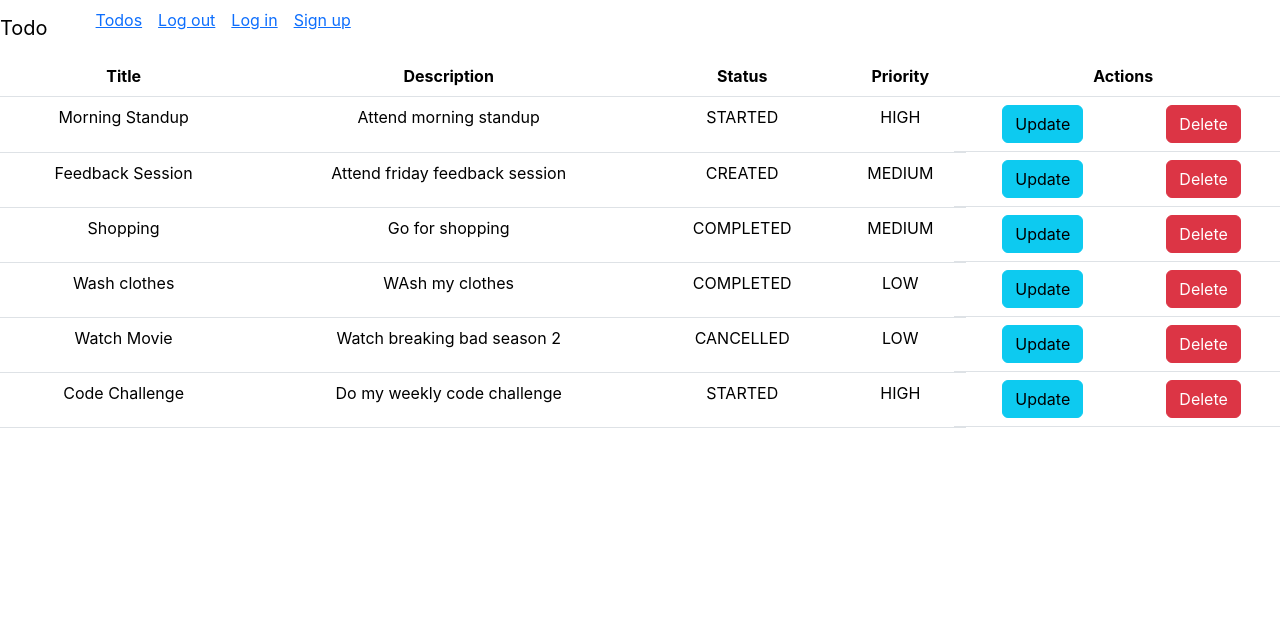
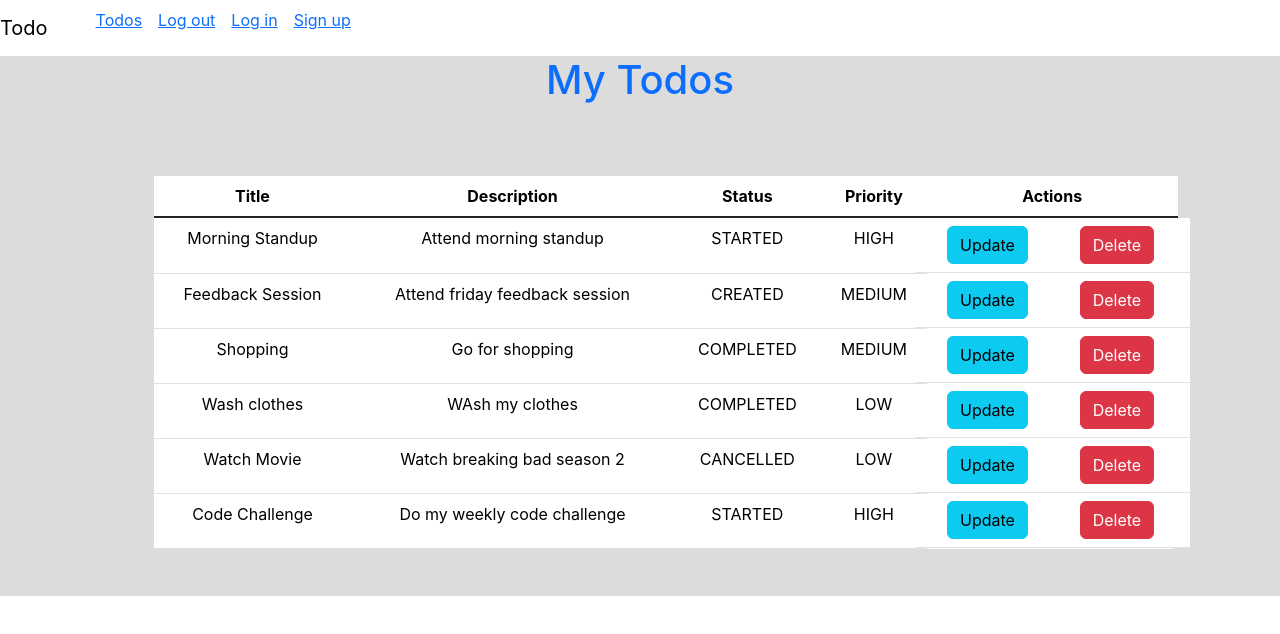
Before and after one commit to Osorabrian/Todo-React-Frontend, a React (Create React App) app: page /todos in a window 1280 px wide. Shown: the top 634 px of the page. Built offline with nearby package versions, Linux system fonts and the light colour scheme.

Commit message:
add styling TODOS table component

```diff
--- /dev/null
+++ b/src/components/Todos/todos.css
@@ -0,0 +1,13 @@
+#todos-page{
+    height: 540px;
+    background-color: #dcdcdc;
+}
+
+#todos-table{
+    border-radius: 7px;
+    background-color: white;
+    position: absolute;
+    top: 22%;
+    left: 12%;
+    width: 80%;
+}
--- a/src/components/Todos/todospage.js
+++ b/src/components/Todos/todospage.js
@@ -1,9 +1,11 @@
 import React from "react";
 import TodosTable from "./todostable";
+import './todos.css'
 
 export default function Todos(){
     return(
         <div id='todos-page'>
+            <h1 className="mb-3 text-primary">My Todos</h1>
             <TodosTable/>
         </div>
     )
--- a/src/components/Todos/todostable.js
+++ b/src/components/Todos/todostable.js
@@ -1,8 +1,9 @@
 import React from "react"
+import './todos.css'
 
 export default function TodosTable(){
     return(
-        <table className="table">
+        <table className="table table-hover" id='todos-table'>
             <thead>
                 <tr>
                     <th>Title</th>
@@ -13,7 +14,7 @@ export default function TodosTable(){
                 </tr>
 
             </thead>
-            <tbody>
+            <tbody className="table-group-divider">
                 <tr>
                     <td>Morning Standup</td>
                     <td>Attend morning standup</td>
```
